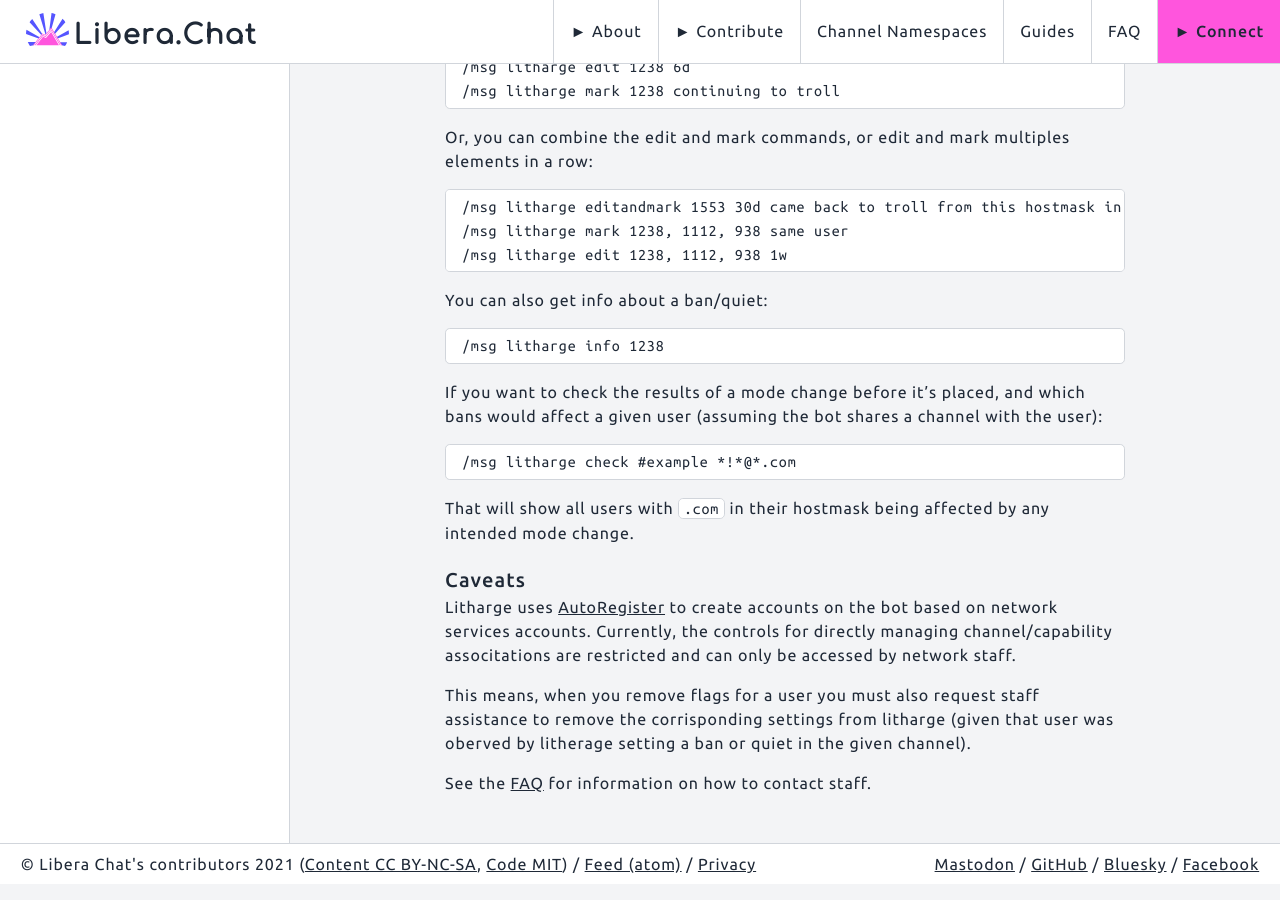
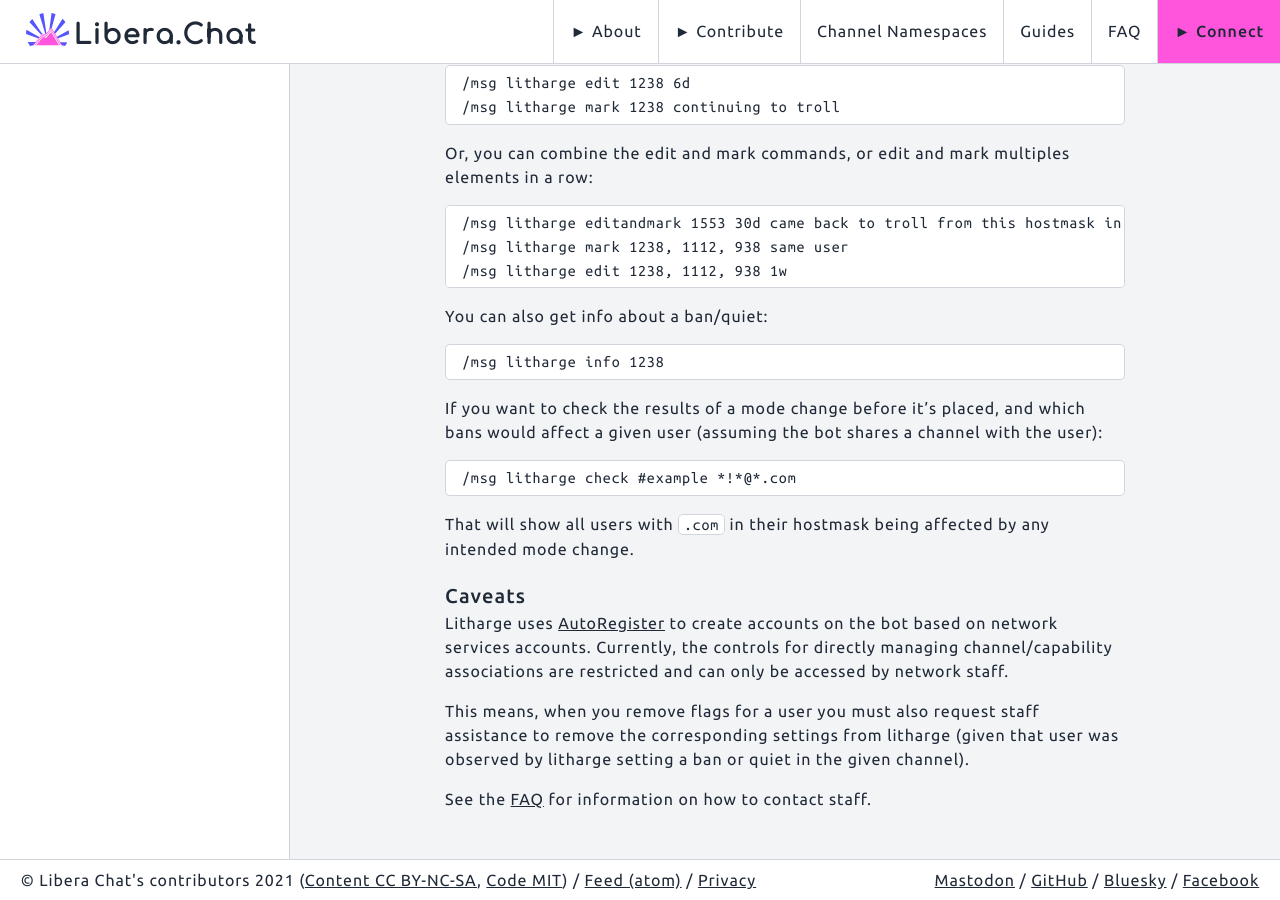
Before and after one commit to Libera-Chat/libera-chat.github.io, a Jekyll site: the page built from content/_guides/bots.md, in a window 1280 px wide and 900 px high, scrolled down 1542 px. Built offline with Jekyll 4.4.1, drawn with Linux system fonts in a browser that asks for light colours.

Commit message:
typos in bots guide (#357)
typo

Signed-off-by: Tyler Delane <tydel@tydel.com>

```diff
--- a/content/_guides/bots.md
+++ b/content/_guides/bots.md
@@ -13,7 +13,8 @@
 ozone's code is located in our
 [GitHub repo](https://github.com/Libera-Chat/ozone).
 
-When your channel is being targeted by spam bots, you can `/invite ozone`
+When your channel is being targeted by spam bots, you can `/invite ozone`.
+
 **If you run some bots, you should voice them** otherwise ozone could ban them
 if they are too verbose.
 
@@ -113,12 +114,12 @@
 
 Litharge uses [AutoRegister](https://github.com/ncoevoet/AutoRegister) to
 create accounts on the bot based on network services accounts.  Currently, the
-controls for directly managing channel/capability associtations are restricted
+controls for directly managing channel/capability associations are restricted
 and can only be accessed by network staff.
 
 This means, when you remove flags for a user you must also request staff
-assistance to remove the corrisponding settings from litharge (given that user
-was oberved by litherage setting a ban or quiet in the given channel).
+assistance to remove the corresponding settings from litharge (given that user
+was observed by litharge setting a ban or quiet in the given channel).
 
 See the [FAQ](https://libera.chat/guides/faq#how-to-find-libera-chat-staff)
 for information on how to contact staff.
```
